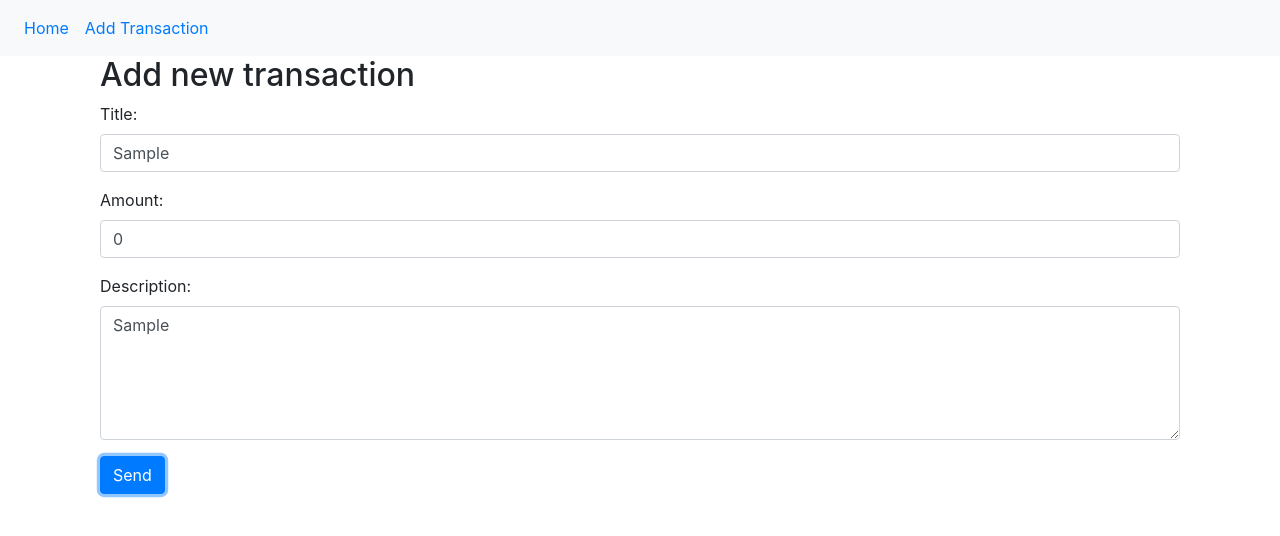
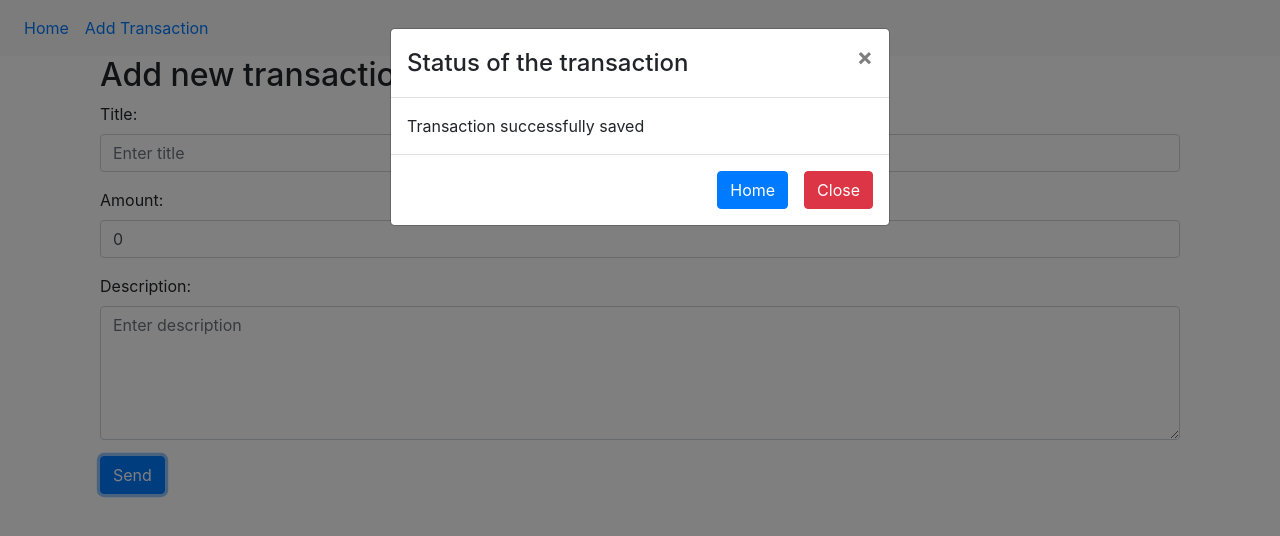
Before and after one commit to fabiosussetto/dechit-react-1, a React (Create React App) app: page /addTransaction in a window 1280 px wide. Both pictures are taken after typing "Sample", "Sample" into the empty fields and a click on the button "Send". Shown: the top 536 px of the page. Built offline with nearby package versions, Linux system fonts and the light colour scheme; no server answers.

Commit message:
added modal and reset form

```diff
--- a/package.json
+++ b/package.json
@@ -5,6 +5,11 @@
   "dependencies": {
     "axios": "^0.18.0",
     "bootstrap": "^4.1.3",
+    "jquery": "^3.3.1",
+    "jquery-ui": "^1.12.1",
+    "jquery-ui-bundle": "^1.12.1-migrate",
+    "jquery-ui-dist": "^1.12.1",
+    "popper.js": "^1.14.6",
     "react": "^16.6.3",
     "react-dom": "^16.6.3",
     "react-redux": "^5.1.1",
--- a/src/AddTransaction.js
+++ b/src/AddTransaction.js
@@ -2,6 +2,9 @@ import React, { Component } from 'react';
 import { connect } from "react-redux";
 import {addTransactionFromForm} from './state/actions';
 import { getFilteredTransactions } from './state/selectors';
+import Modal from './Modal'
+import $ from 'jquery'
+import 'bootstrap/dist/js/bootstrap.js'
 
 class AddTransaction extends Component {
     constructor(props) {
@@ -38,11 +41,22 @@ class AddTransaction extends Component {
     }
 
     handleSubmit = (event) => {
+        $('#myModal').modal('show');
+        this.resetForm();
         event.preventDefault();
         const newTransaction = this.state;
         const {transactions} = this.props;
         newTransaction.id = transactions.length+1;
         this.props.dispatch(addTransactionFromForm(newTransaction));
+    }
+
+    resetForm = () => {
+        this.setState({
+            id: 0,
+            title: '',
+            amount: 0,
+            descriptions: ''
+        })
     }
 
     render() {
@@ -60,10 +74,11 @@ class AddTransaction extends Component {
                     </div>
                     <div className="form-group">
                         <label htmlFor="description">Description:</label>
-                        <textarea rows="5" className="form-control" id="description" placeholder="Enter description" name="description" value={this.state.description} onChange={this.handleChangeDescription} required></textarea>
+                        <textarea rows="5" className="form-control" id="description" placeholder="Enter description" name="description" value={this.state.descriptions} onChange={this.handleChangeDescription} required></textarea>
                     </div>
-                    <button type="submit" className="btn btn-primary">Send</button>
+                    <button type="submit" className="btn btn-primary" data-target="#myModal">Send</button>
                 </form>
+                <Modal />
             </div>
         );
     }
--- a/src/Menu.js
+++ b/src/Menu.js
@@ -6,7 +6,7 @@ const Menu = () => {
         <nav className="navbar navbar-expand-lg navbar-light bg-light">
             <div className="collapse navbar-collapse" id="navbarSupportedContent">
                 <ul className="navbar-nav mr-auto">
-                    <li className="nav-item nav-link"><Link to="/">{'Home'} </Link></li>
+                    <li className="nav-item nav-link"><Link to="/">{'Home'}</Link></li>
                     <li className="nav-item nav-link"><Link to="/addTransaction">{'Add Transaction'}</Link></li>
                 </ul>
             </div>
--- /dev/null
+++ b/src/Modal.js
@@ -0,0 +1,31 @@
+import React from 'react'
+import {Link} from 'react-router-dom';
+
+const Modal = () => {
+
+    return (
+        <div className="modal" id="myModal">
+            <div className="modal-dialog">
+                <div className="modal-content">
+
+                <div className="modal-header">
+                    <h4 className="modal-title">Status of the transaction</h4>
+                    <button type="button" className="close" data-dismiss="modal">&times;</button>
+                </div>
+
+                <div className="modal-body">
+                    Transaction successfully saved
+                </div>
+
+                <div className="modal-footer">
+                    <Link to="/"><button type="button" className="btn btn-primary mr-2">Home</button></Link>
+                    <button type="button" className="btn btn-danger" data-dismiss="modal">Close</button>
+                </div>
+
+                </div>
+            </div>
+        </div>
+    )
+}
+
+export default Modal
--- a/src/TransactionList.js
+++ b/src/TransactionList.js
@@ -4,6 +4,7 @@ import TransactionCard from './TransactionCard'
 import * as actions from './state/actions'
 
 import { getFilteredTransactions } from './state/selectors'
+import $ from 'jquery'
 
 
 class TransactionList extends Component {
@@ -39,6 +40,8 @@ class TransactionList extends Component {
       />
     ))
 
+    $('#myModal').modal('hide');
+
     return (
       <div>
         <div>
```
Also changed, not shown: 1 other file (tests, documents, lock files or other folders).
